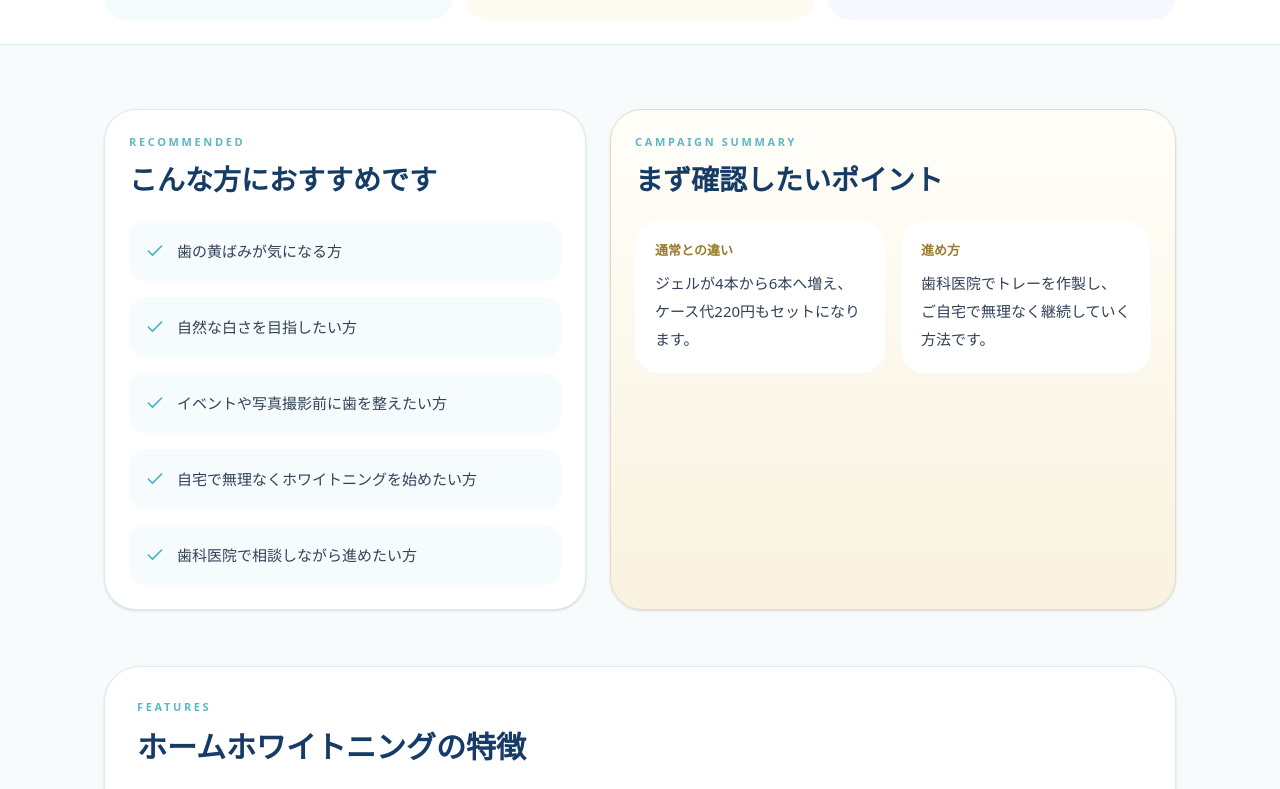
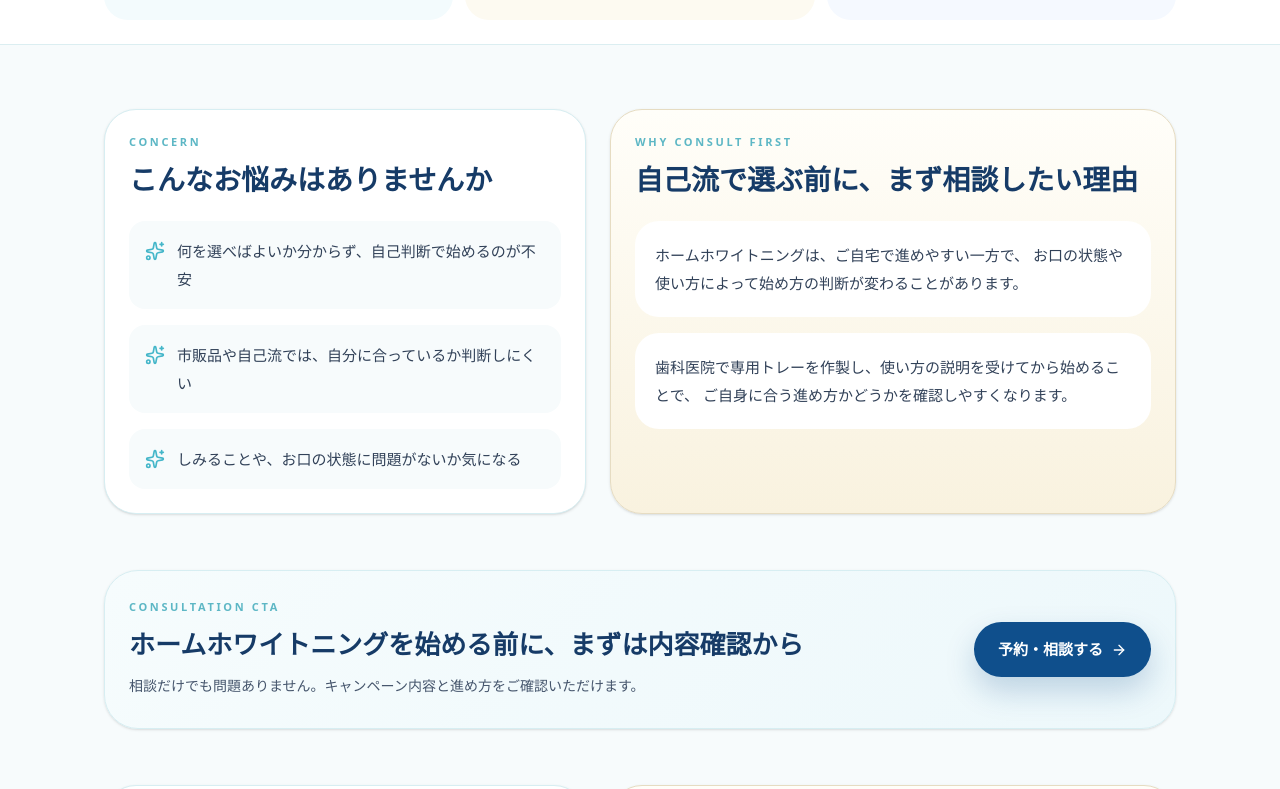
Before and after one commit to aisokai/aisoukai-media, a Next.js app: page /campaign/home-whitening-2026 in a window 1280 px wide. Shown: the part 1131-1920 px from the top of the page. Built offline with nearby package versions, Linux system fonts and the light colour scheme; no server answers.

Commit message:
feat: strengthen home whitening LP conversion flow

```diff
--- a/src/app/campaign/home-whitening-2026/page.tsx
+++ b/src/app/campaign/home-whitening-2026/page.tsx
@@ -24,6 +24,12 @@ const recommendedItems = [
   '歯科医院で相談しながら進めたい方',
 ]
 
+const concernItems = [
+  '何を選べばよいか分からず、自己判断で始めるのが不安',
+  '市販品や自己流では、自分に合っているか判断しにくい',
+  'しみることや、お口の状態に問題がないか気になる',
+]
+
 const featureCards = [
   {
     title: '自宅で進めやすい',
@@ -47,6 +53,21 @@ const comparisonRows = [
   { item: '進め方', home: '少しずつ継続', office: '来院時に処置' },
   { item: '向いている方', home: '自分のペースで始めたい方', office: '短時間で院内施術を受けたい方' },
   { item: '今回の対象', home: 'キャンペーン対象', office: '対象外' },
+]
+
+const clinicReasons = [
+  {
+    title: '専用トレーを作製できる',
+    body: '歯科医院で専用トレーを作るため、ご自宅での使用方法を合わせて案内しやすくなります。',
+  },
+  {
+    title: 'お口の状態を確認して案内',
+    body: 'むし歯・歯周病などの状態確認を行い、始められるかどうかを見たうえでご案内します。',
+  },
+  {
+    title: '気になる症状も相談しやすい',
+    body: 'しみる感じや使い方の不安があったときも、相談しながら進められます。',
+  },
 ]
 
 const flowSteps = [
@@ -151,11 +172,11 @@ export default function HomeWhiteningCampaignPage() {
                     HOME WHITENING CAMPAIGN
                   </p>
                   <h1 className="max-w-[10em] text-[38px] font-black leading-[1.08] tracking-[-0.03em] text-[#163b67] sm:text-[46px]">
-                    2026年
+                    自宅で少しずつ、
+                    <br />
+                    相談しながら進める
                     <br />
                     ホームホワイトニング
-                    <br />
-                    キャンペーン
                   </h1>
                   <p className="max-w-[34rem] text-[15px] leading-7 text-slate-600">
                     歯科医院で専用トレーを作製し、ご自宅で少しずつ進めるホームホワイトニングです。
@@ -301,6 +322,61 @@ export default function HomeWhiteningCampaignPage() {
       <section className="mx-auto max-w-[1120px] space-y-14 px-4 py-12 md:px-6 md:py-16">
         <div className="grid gap-6 lg:grid-cols-[0.92fr_1.08fr]">
           <div className="rounded-[32px] border border-[#d7eef2] bg-white p-6 shadow-sm">
+            <SectionLabel>Concern</SectionLabel>
+            <h2 className="mt-3 text-[28px] font-black leading-tight text-[#163b67]">
+              こんなお悩みはありませんか
+            </h2>
+            <ul className="mt-6 space-y-4">
+              {concernItems.map((item) => (
+                <li key={item} className="flex gap-3 rounded-2xl bg-[#f7fbfc] p-4 text-[15px] leading-7 text-slate-700">
+                  <Sparkles className="mt-1 h-5 w-5 shrink-0 text-[#44b6c9]" />
+                  <span>{item}</span>
+                </li>
+              ))}
+            </ul>
+          </div>
+
+          <div className="rounded-[32px] border border-[#e6dcc2] bg-[linear-gradient(180deg,#fffef9_0%,#f9f2df_100%)] p-6 shadow-sm">
+            <SectionLabel>Why Consult First</SectionLabel>
+            <h2 className="mt-3 text-[28px] font-black leading-tight text-[#163b67]">
+              自己流で選ぶ前に、まず相談したい理由
+            </h2>
+            <div className="mt-6 space-y-4 text-[15px] leading-7 text-slate-700">
+              <p className="rounded-[24px] bg-white p-5">
+                ホームホワイトニングは、ご自宅で進めやすい一方で、
+                お口の状態や使い方によって始め方の判断が変わることがあります。
+              </p>
+              <p className="rounded-[24px] bg-white p-5">
+                歯科医院で専用トレーを作製し、使い方の説明を受けてから始めることで、
+                ご自身に合う進め方かどうかを確認しやすくなります。
+              </p>
+            </div>
+          </div>
+        </div>
+
+        <section className="rounded-[34px] border border-[#d7eef2] bg-[linear-gradient(135deg,#f6fcfd_0%,#edf8fb_100%)] px-6 py-7 shadow-sm">
+          <div className="flex flex-col gap-4 md:flex-row md:items-center md:justify-between">
+            <div>
+              <SectionLabel>Consultation CTA</SectionLabel>
+              <h2 className="mt-3 text-[26px] font-black leading-tight text-[#163b67]">
+                ホームホワイトニングを始める前に、まずは内容確認から
+              </h2>
+              <p className="mt-3 text-[14px] leading-7 text-slate-600">
+                相談だけでも問題ありません。キャンペーン内容と進め方をご確認いただけます。
+              </p>
+            </div>
+            <Link
+              href={ctaHref}
+              className="inline-flex items-center justify-center gap-2 rounded-full bg-[#0f4f8c] px-6 py-4 text-[15px] font-bold text-white shadow-[0_14px_30px_rgba(15,79,140,0.22)] transition-transform hover:-translate-y-0.5"
+            >
+              予約・相談する
+              <ArrowRight className="h-4 w-4" />
+            </Link>
+          </div>
+        </section>
+
+        <div className="grid gap-6 lg:grid-cols-[0.92fr_1.08fr]">
+          <div className="rounded-[32px] border border-[#d7eef2] bg-white p-6 shadow-sm">
             <SectionLabel>Recommended</SectionLabel>
             <h2 className="mt-3 text-[28px] font-black leading-tight text-[#163b67]">こんな方におすすめです</h2>
             <ul className="mt-6 space-y-4">
@@ -344,6 +420,21 @@ export default function HomeWhiteningCampaignPage() {
                 </div>
                 <h3 className="mt-4 text-[18px] font-bold text-[#163b67]">{title}</h3>
                 <p className="mt-3 text-[14px] leading-7 text-slate-600">{body}</p>
+              </div>
+            ))}
+          </div>
+        </div>
+
+        <div className="rounded-[36px] border border-[#d7eef2] bg-white p-6 shadow-sm md:p-8">
+          <SectionLabel>Reasons</SectionLabel>
+          <h2 className="mt-3 text-[30px] font-black leading-tight text-[#163b67]">
+            歯科医院で専用トレーを作る価値
+          </h2>
+          <div className="mt-6 grid gap-4 md:grid-cols-3">
+            {clinicReasons.map((reason) => (
+              <div key={reason.title} className="rounded-[26px] bg-[#f6fcfd] p-5">
+                <h3 className="text-[18px] font-bold text-[#163b67]">{reason.title}</h3>
+                <p className="mt-3 text-[14px] leading-7 text-slate-600">{reason.body}</p>
               </div>
             ))}
           </div>
```
